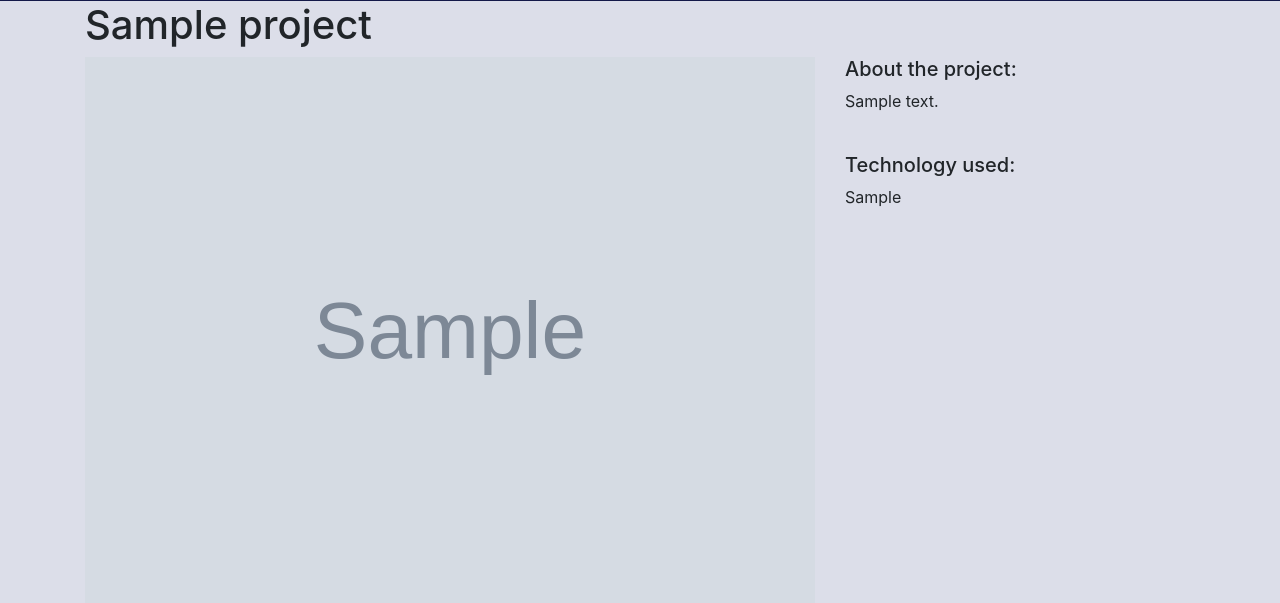
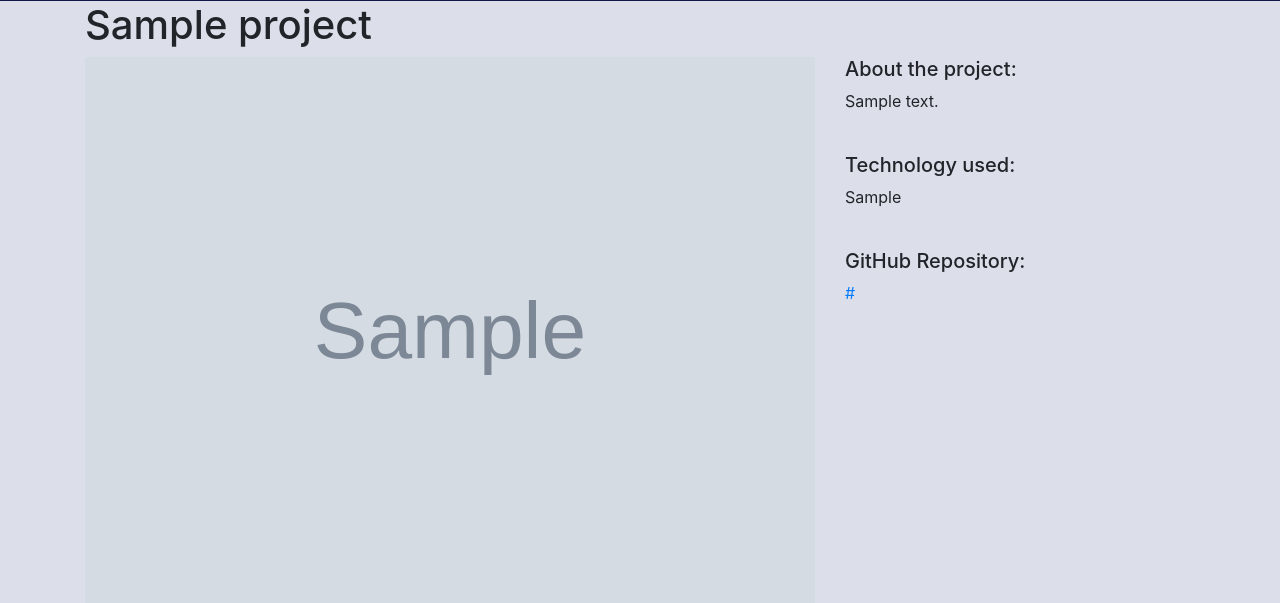
Before and after one commit to olsonja88/Johnolson.dev, a Django app: page /projects/1/ in a window 1280 px wide. Shown: the part 316-919 px from the top of the page. Run offline with Django 4.2, Linux system fonts and the light colour scheme; tables that the repository leaves empty hold one stand-in row (values such as "Sample post"); grey boxes marked "Sample" are stand-in pictures.

Commit message:
Feat: Add new GitHub URL field to projects/models.py, make migartions.  Add new space for GitHub URL in project_detail.html template.  Assign GitHub URLs to projects objects in python shell.

```diff
--- a/jodev_website/templates/project_detail.html
+++ b/jodev_website/templates/project_detail.html
@@ -60,6 +60,9 @@
         <br>
         <h5>Technology used:</h5>
         <P>{{ project.technology }}</P>
+        <br>
+        <h5>GitHub Repository:</h5>
+        <a href="{{ project.gh_url }}">{{ project.gh_url }}</a>
     </div>
 </div>
 {% endblock %}
--- a/projects/models.py
+++ b/projects/models.py
@@ -4,4 +4,5 @@ class Project(models.Model):
     title = models.CharField(max_length=100)
     description = models.TextField()
     technology = models.CharField(max_length=20)
+    gh_url = models.URLField(null=True)
     image = models.FilePathField(path="/projects/img")
```
Also changed, not shown: projects/migrations/0004_project_gh_url.py (added).
